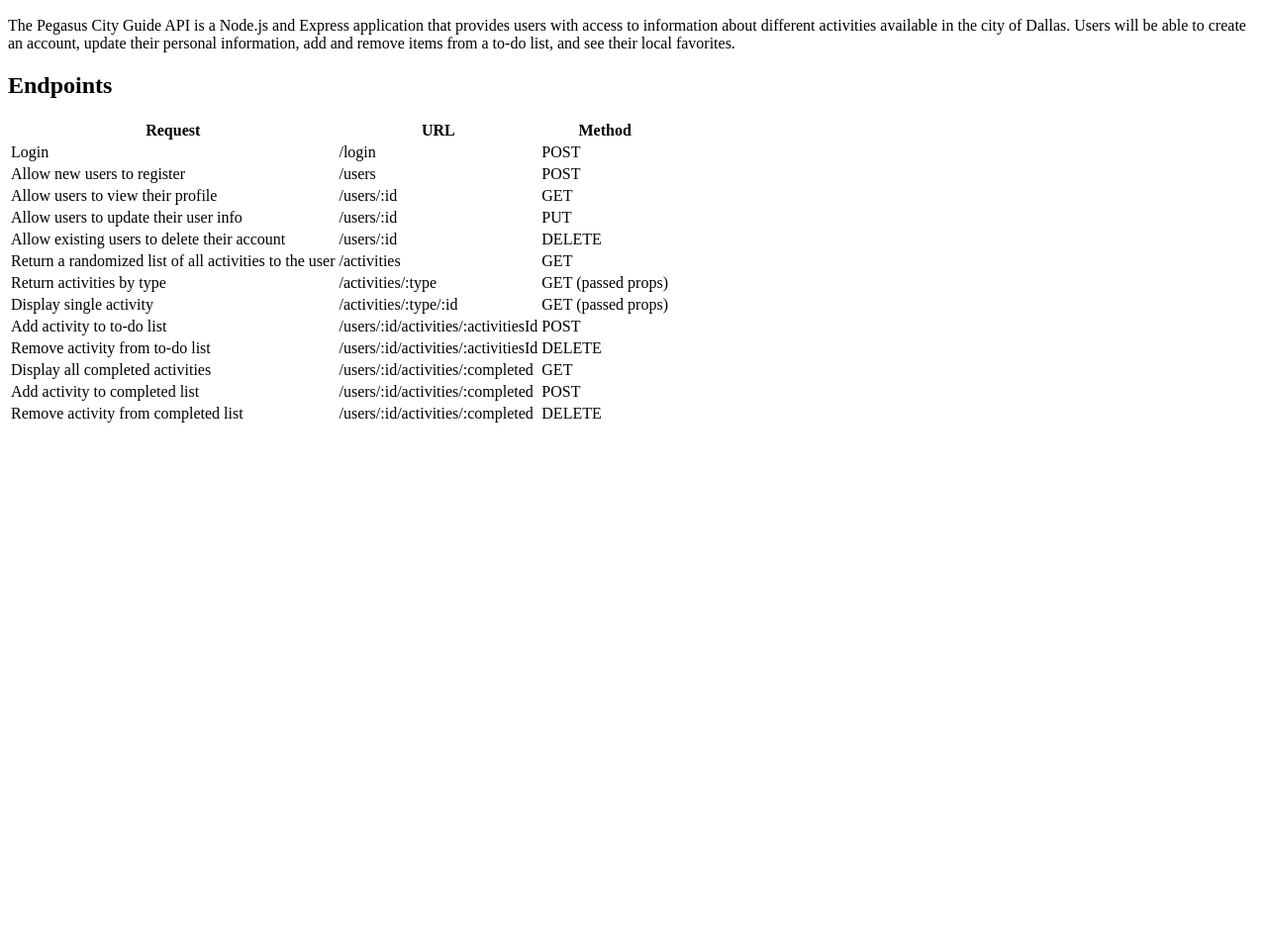
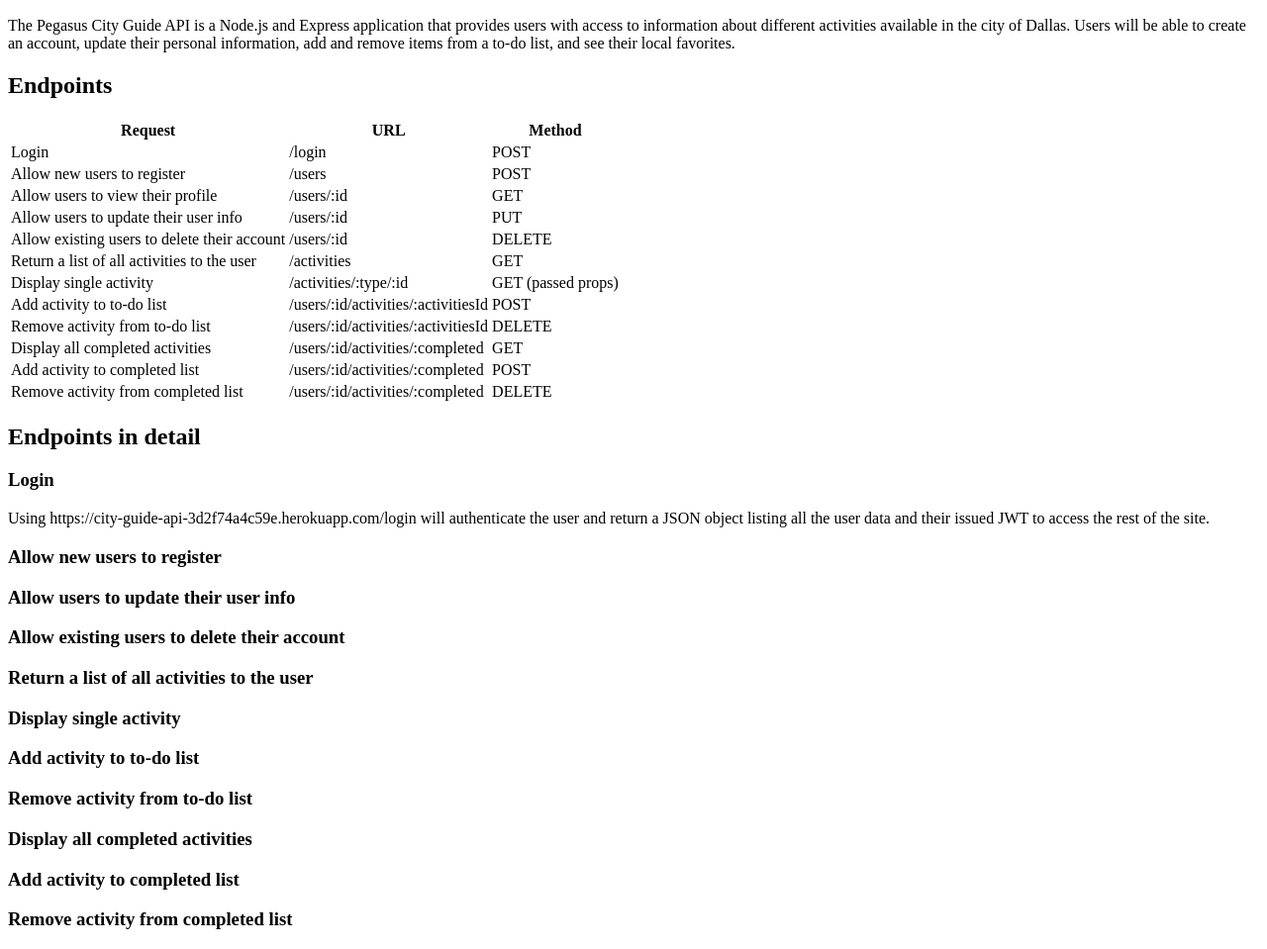
Before and after one commit to kayleebowers/city-guide-api, a website: page public/documentation.html in a window 1280 px wide. Shown: the part 110-1069 px from the top of the page at 99% size. Before the commit the page ends 800 px from the top, so only its background shows below. Drawn offline with Linux system fonts and the light colour scheme.

Commit message:
docs: update documentation.html

```diff
--- a/public/documentation.html
+++ b/public/documentation.html
@@ -42,14 +42,9 @@
             <td>DELETE</td>
         </tr>
         <tr>
-            <td>Return a randomized list of all activities to the user</td>
+            <td>Return a list of all activities to the user</td>
             <td>/activities</td>
             <td>GET</td>
-        </tr>
-        <tr>
-            <td>Return activities by type</td>
-            <td>/activities/:type</td>
-            <td>GET (passed props)</td>
         </tr>
         <tr>
             <td>Display single activity</td>
@@ -82,5 +77,21 @@
             <td>DELETE</td>
         </tr>
     </table>
+    <h2>Endpoints in detail</h2>
+    <h3>Login</h3>
+        <p>Using https://city-guide-api-3d2f74a4c59e.herokuapp.com/login will authenticate the user and return a JSON object listing all the user data and their issued JWT to access the rest of the site.</p>
+    <h3>Allow new users to register</h3>
+    <h3>Allow users to update their user info</h3>
+    <h3>Allow existing users to delete their account</h3>
+    <h3>Return a list of all activities to the user</h3>
+    <h3>Display single activity</h3>
+    <h3>Add activity to to-do list</h3>
+    <h3>Remove activity from to-do list</h3>
+    <h3>Display all completed activities</h3>
+    <h3>Add activity to completed list</h3>
+    <h3>Remove activity from completed list</h3>
+
+
+
 </body>
 </html>
```
